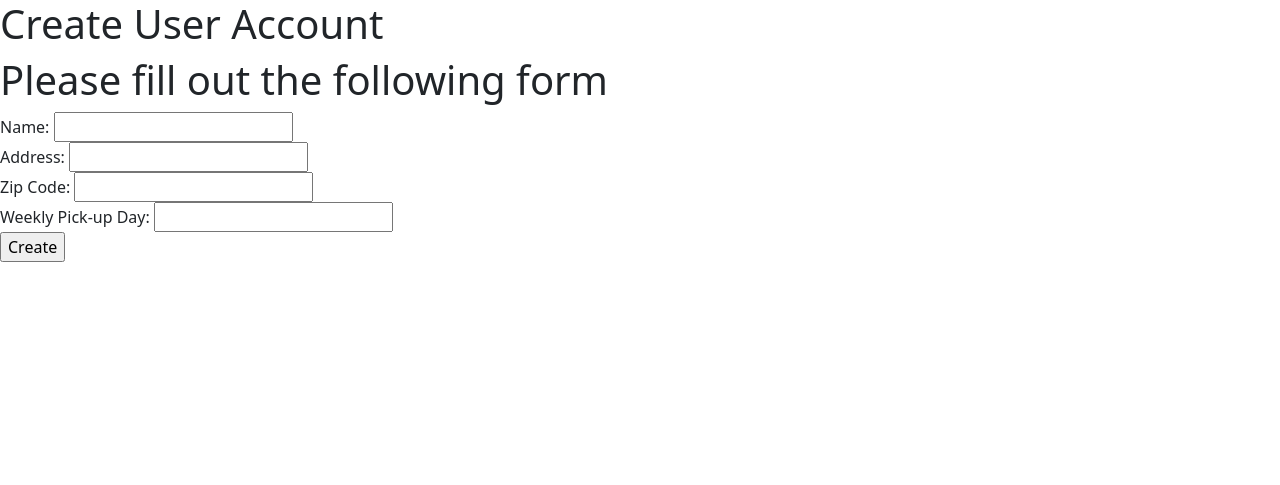
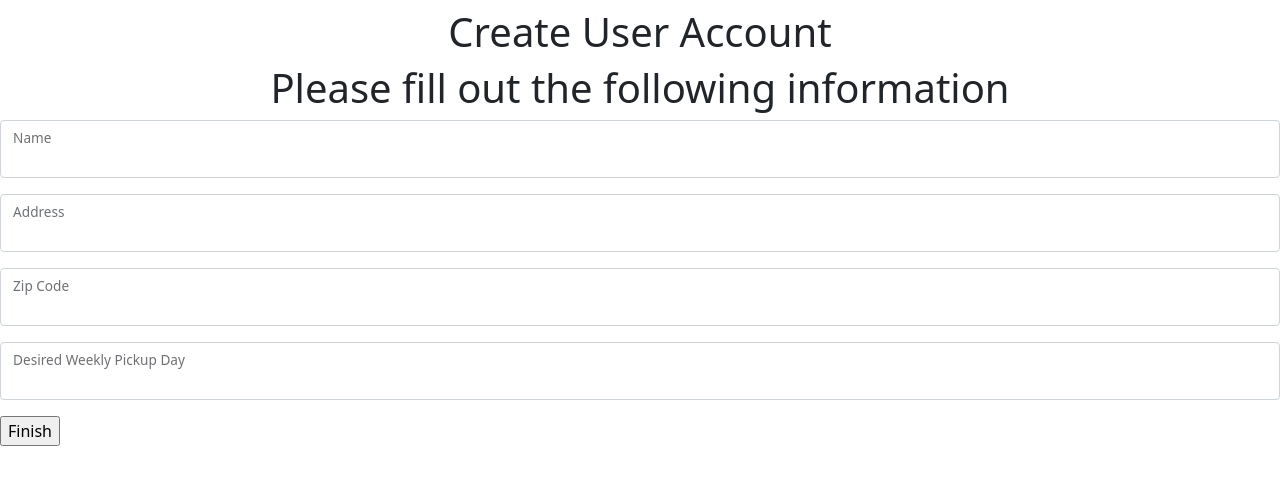
Before and after one commit to orrcody7/Django_Trash_Collector, a Django app: page /customers/create/ in a window 1280 px wide. Shown: the top 485 px of the page. Run offline with Django 3.2, Linux system fonts and the light colour scheme.

Commit message:
MVP for customer has been achieved.

```diff
--- a/trash_collector/customers/models.py
+++ b/trash_collector/customers/models.py
@@ -6,7 +6,7 @@ class Customer(models.Model):
     user = models.ForeignKey('accounts.User', blank=True, null=True, on_delete=models.CASCADE)
     address = models.CharField(max_length=150, default=None)
     zip_code = models.CharField(max_length=10, default=None)
-    balance = models.IntegerField(max_length=50, blank=True, default=0, null=True)
+    balance = models.IntegerField(blank=True, default=None, null=True)
     weekly_pickup_day = models.CharField(max_length=50, default=None)
     one_time_pickup = models.DateField(max_length=50, blank = True, default=None, null=True)
     suspend_start = models.DateField(max_length=50, blank = True, default=None, null=True)
--- a/trash_collector/customers/templates/customers/create.html
+++ b/trash_collector/customers/templates/customers/create.html
@@ -2,16 +2,28 @@
 
 {% block title %} Create User Account {% endblock %}
 
-{% block header %} Create User Account {% endblock %}
+{% block header %}<h1 align="center">Create User Account</h1>{% endblock %}
 
 {% block content %}
-<h1> Please fill out the following form </h1>
-<form action="{% url 'customers:create' %}" method="post">
+<h1 align="center"> Please fill out the following information </h1>
+    <form action="{% url 'customers:create' %}" method="post">
     {% csrf_token %}
-    Name: <input type="text" name="name" id="name"><br />
-    Address: <input type="text" name="address" id="address"><br />
-    Zip Code: <input type="text" name="zip_code" id = "zip_code"><br />
-    Weekly Pick-up Day: <input type="text" name="weekly_pickup_day" id="weekly_pickup_day"><br />
-    <input type="submit" value="Create">
-</form>
+        <div class="form-floating mb-3">
+            <input type="text" class="form-control" id="name" name="name" />
+            <label for="name">Name</label>
+        </div>
+        <div class="form-floating mb-3">
+            <input type="text" class="form-control" id="address" name="address" />
+            <label for="address">Address</label>
+        </div>
+        <div class="form-floating mb-3">
+            <input type="text" class="form-control" id="zip_code" name="zip_code" />
+            <label for="zip_code">Zip Code</label>
+        </div>
+        <div class="form-floating mb-3">
+            <input type="text" class="form-control" id="weekly_pickup_day" name="weekly_pickup_day" />
+            <label for="weekly_pickup_day">Desired Weekly Pickup Day</label>
+        </div>
+        <input type="submit" value="Finish" />
+    </form>
 {% endblock %}
--- a/trash_collector/customers/urls.py
+++ b/trash_collector/customers/urls.py
@@ -11,5 +11,6 @@ urlpatterns = [
     path('create/', views.create, name="create"),
     path('edit/', views.edit, name="edit"),
     path('suspend/', views.suspend, name="suspend"),
-    path('display_account/', views.display_account, name="display_account")
+    path('display_account/', views.display_account, name="display_account"),
+    path('request/', views.customer_request, name="customer_request")
 ]
--- a/trash_collector/customers/views.py
+++ b/trash_collector/customers/views.py
@@ -67,9 +67,21 @@ def suspend(request):
         suspend_dates.suspend_start = request.POST.get('suspend_start')
         suspend_dates.suspend_end = request.POST.get('suspend_end')
         suspend_dates.save()
-        return HttpResponseRedirect(reverse('customers:index'))
+        return HttpResponseRedirect(reverse('customers:display_account'))
     else:
         context = {
             'suspend_dates':suspend_dates
         }
         return render(request, 'customers/suspend.html', context)
+
+def customer_request(request):
+    single_pickup = Customer.objects.get(user=request.user)
+    if request.method == "POST":
+        single_pickup.one_time_pickup = request.POST.get('one_time_pickup')
+        single_pickup.save()
+        return HttpResponseRedirect(reverse('customers:display_account'))
+    else:
+        context = {
+            'single_pickup':single_pickup
+        }
+        return render(request, 'customers/customer_request.html', context)
--- a/trash_collector/templates/base.html
+++ b/trash_collector/templates/base.html
@@ -14,7 +14,7 @@
           <a class="nav-link" href="{% url 'customers:edit' %}">Change My Pickup Day</a>
         </li>
         <li class="nav-item">
-          <a class="nav-link" href="{% url 'customers:edit' %}">Request One-Time Pickup</a>
+          <a class="nav-link" href="{% url 'customers:customer_request' %}">Request One-Time Pickup</a>
         </li>
         <li class="nav-item">
           <a class="nav-link" href="{% url 'customers:suspend' %}">Suspend My Account</a>
--- a/trash_collector/templates/registration/login.html
+++ b/trash_collector/templates/registration/login.html
@@ -5,7 +5,6 @@
 {% block header %} Login Page {% endblock %}
 
 {% block content %}
-<h2>Log In</h2>
 <form method="post">
   {% csrf_token %}
   {{ form.as_p }}
```
Also changed, not shown: trash_collector/customers/templates/customers/customer_request.html (added, +18 -0 lines), trash_collector/customers/templates/customers/edit.html (+10 -3 lines), trash_collector/customers/templates/customers/suspend.html (+13 -8 lines).
